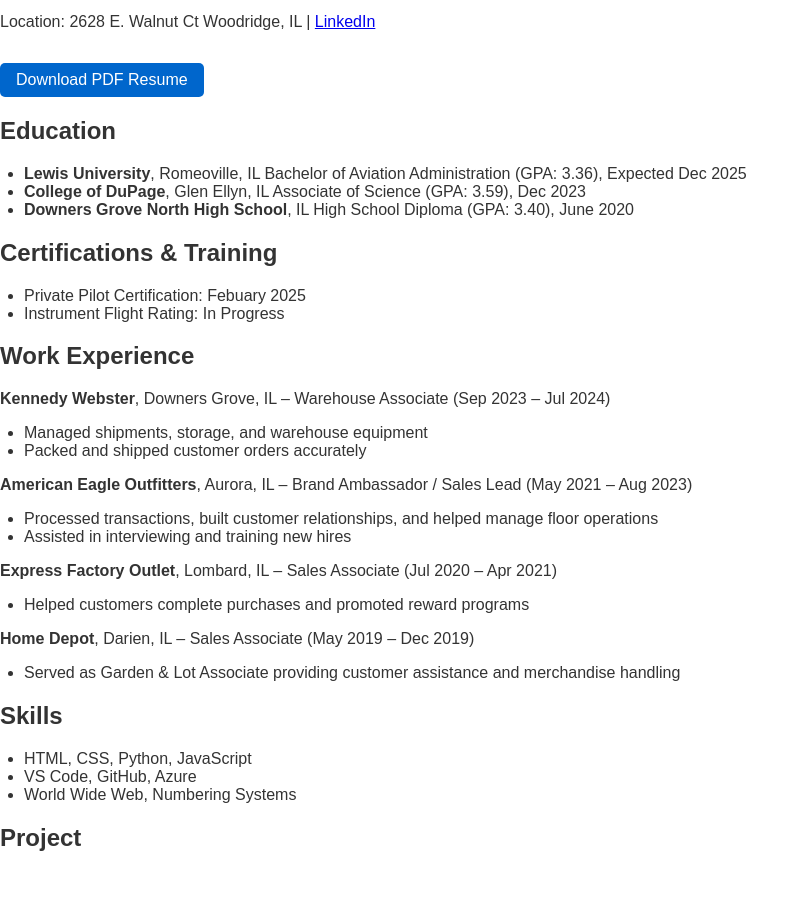
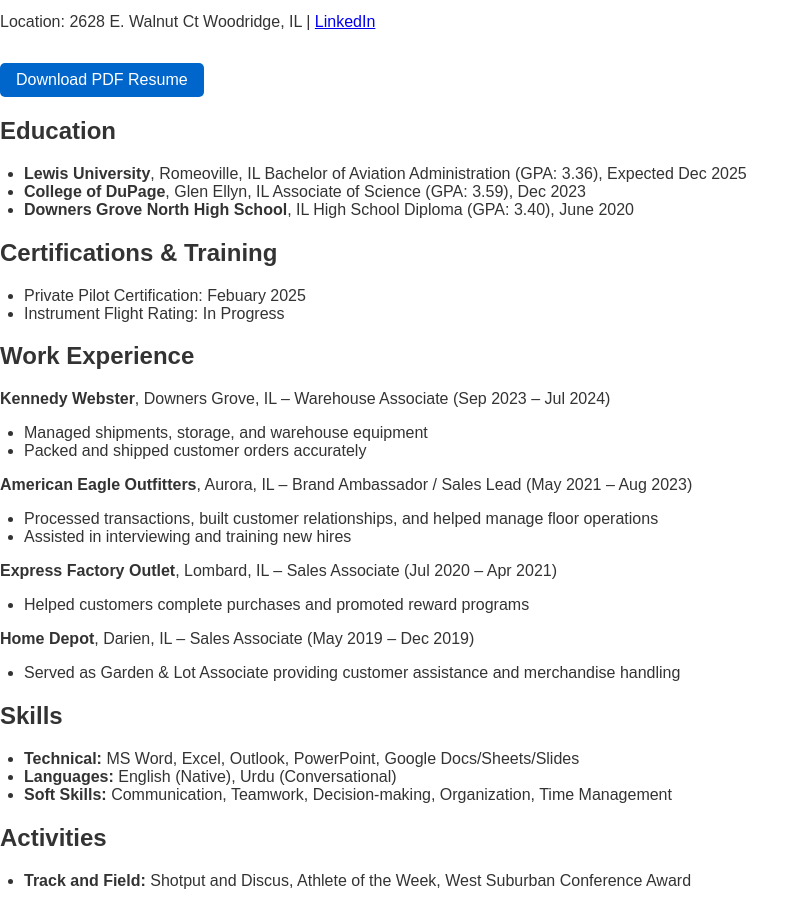
Before and after one commit to za1nahmed/web-resume, a plain HTML site: page index.html in a window 1280 px wide. Shown: the part 101-1007 px from the top of the page, without its empty margins (0-809 px from the left). Before the commit the page ends 973 px from the top, so only its background shows below. Drawn offline with Linux system fonts and the light colour scheme.

Commit message:
Update res

```diff
--- a/index.html
+++ b/index.html
@@ -46,11 +46,15 @@
   </ul>
 
   <h2>Skills</h2>
-    <ul>
-      <li>HTML, CSS, Python, JavaScript</li>
-      <li>VS Code, GitHub, Azure</li>
-      <li>World Wide Web, Numbering Systems</li>
-    </ul>
+  <ul>
+    <li><strong>Technical:</strong> MS Word, Excel, Outlook, PowerPoint, Google Docs/Sheets/Slides</li>
+    <li><strong>Languages:</strong> English (Native), Urdu (Conversational)</li>
+    <li><strong>Soft Skills:</strong> Communication, Teamwork, Decision-making, Organization, Time Management</li>
+  </ul>
+  <h2>Activities</h2>
+  <ul>
+    <li><strong>Track and Field:</strong> Shotput and Discus, Athlete of the Week, West Suburban Conference Award</li>
+  </ul>
 
-    <h2>Project</h2>
-    <p
+</body>
+</html>
```
